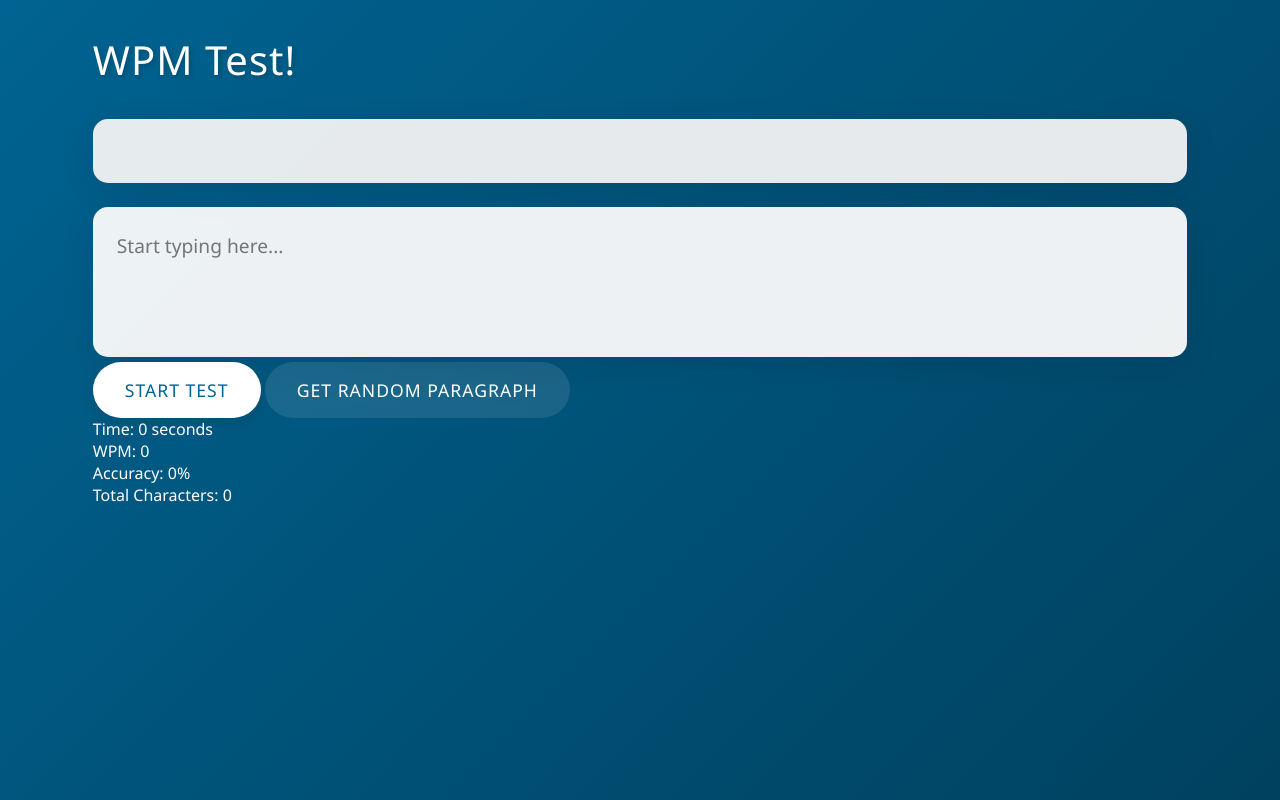
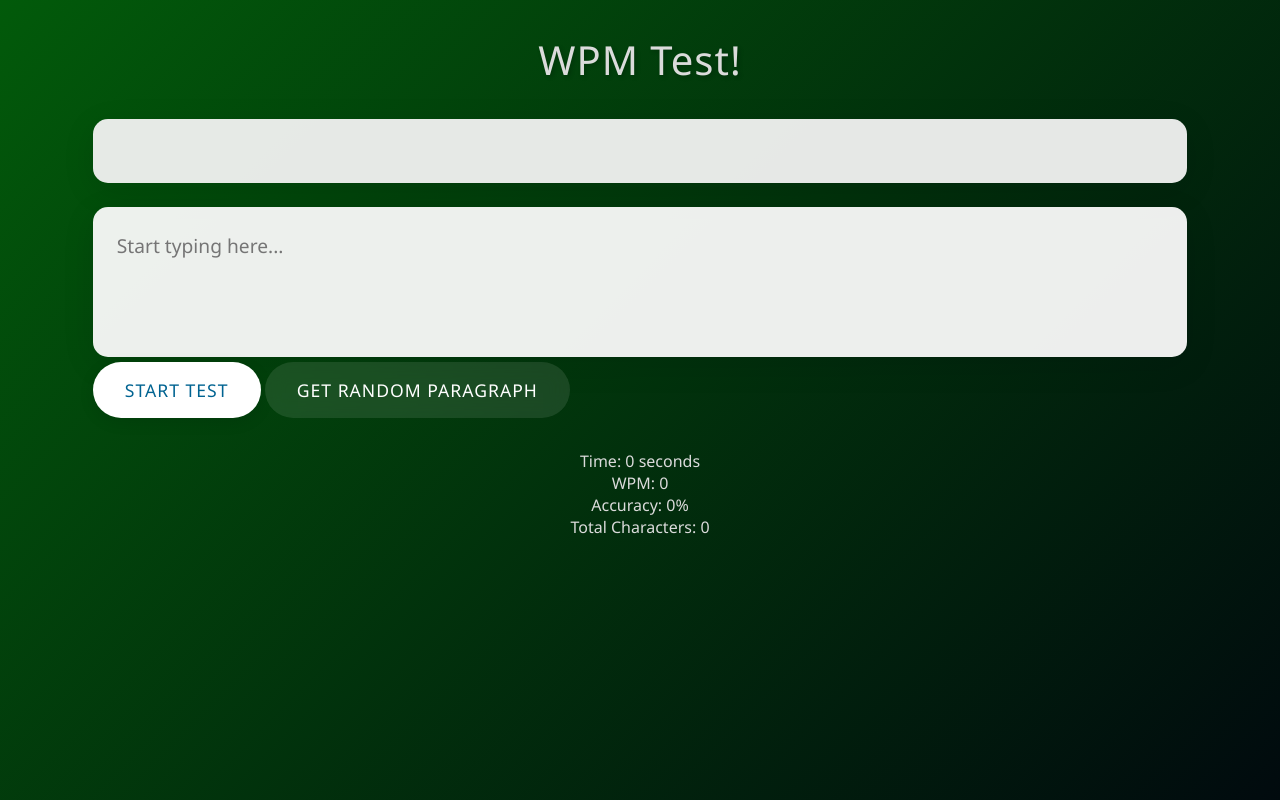
Before and after one commit to navarro-juan/WPM-Test, a plain HTML site: page index.html in a window 1280 px wide. Drawn offline with Linux system fonts and the light colour scheme.

Commit message:
updated css

```diff
--- a/style.css
+++ b/style.css
@@ -8,14 +8,26 @@
 
 body {
     min-height: 100vh;
-    background: linear-gradient(135deg, rgb(0, 99, 145) 0%, rgb(0, 65, 95) 100%);
+    background: linear-gradient(135deg, rgb(2, 90, 10) 0%, rgb(1, 10, 14) 100%);
     color: #ffffff;
     display: flex;
     flex-direction: column;
     align-items: center;
     padding: 2rem;
 }
-
+.title {
+    display:flex;
+    flex-direction: column;
+    align-items: center;
+    padding: 0rem;
+    color: rgb(219, 219, 219);}
+.results {
+    display:flex;
+    flex-direction: column;
+    align-items: center;
+    padding: 2rem;
+    color: rgb(219, 219, 219);
+}
 .container {
     width: 90%;
     max-width: 1200px;
```
